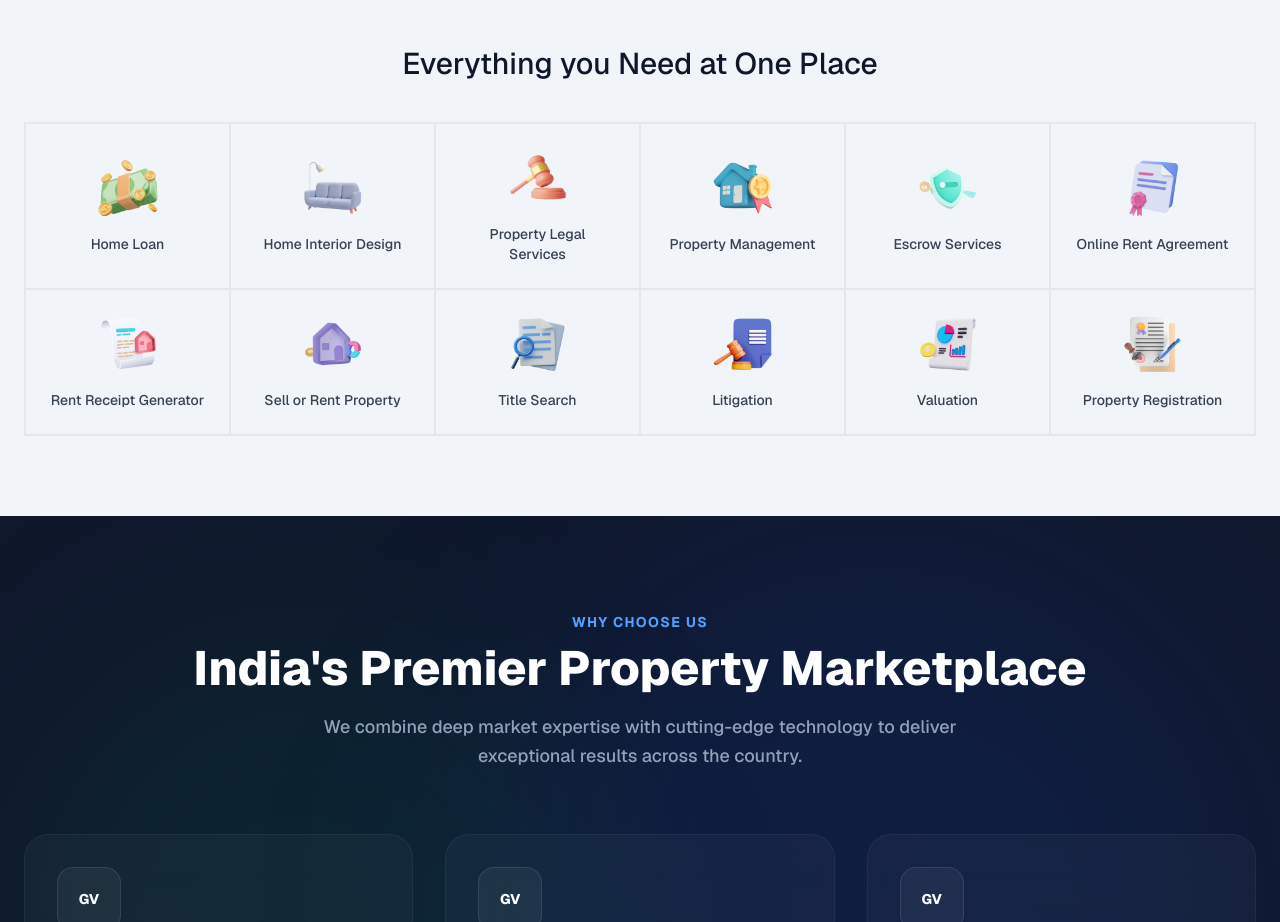
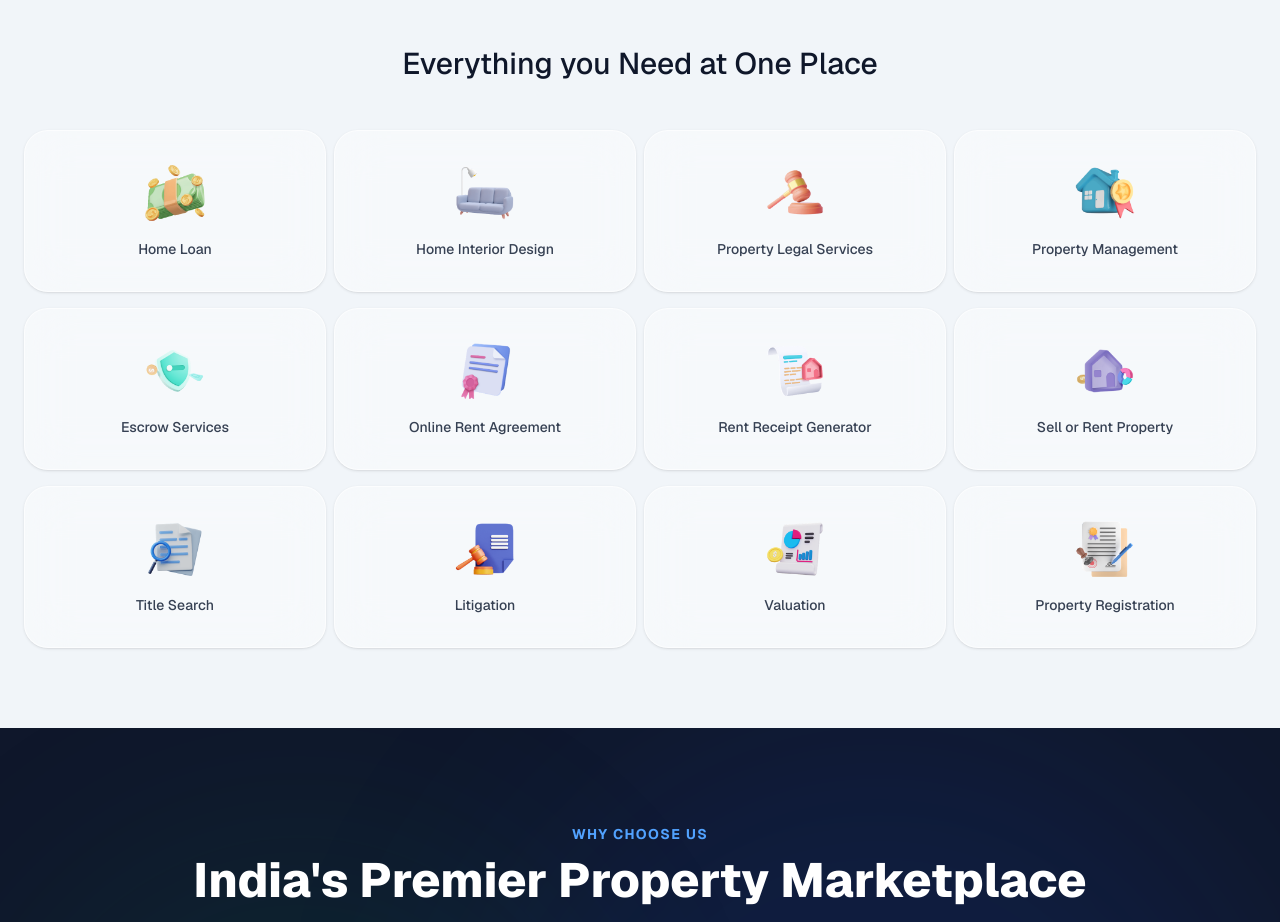
Before and after one commit to MarTech-Union/Grove-Vista-Properties, a Next.js app: page / in a window 1280 px wide. Shown: the part 3780-4702 px from the top of the page. Built offline with nearby package versions, Linux system fonts and the light colour scheme; a web font is replaced by a local one.

Commit message:
make a some changes in css of home page service section

```diff
--- a/src/components/home/HomePage.js
+++ b/src/components/home/HomePage.js
@@ -310,12 +310,12 @@ export default function HomePage() {
               Everything you Need at One Place
             </h1>
            {/* Grid */}
-        <div className="grid grid-cols-2 sm:grid-cols-3 md:grid-cols-4 lg:grid-cols-6 mt-10 border border-gray-200">
+        <div className="grid grid-cols-2 sm:grid-cols-1 md:grid-cols-2 lg:grid-cols-4 mt-10  gap-2">
 
           {service.map((service, index) => (
             <div
               key={index}
-              className="flex flex-col items-center justify-center p-6 border border-gray-200 hover:bg-white transition cursor-pointer"
+              className="flex flex-col items-center justify-center p-8 mt-2 cursor-pointer rounded-3xl border border-white/60 bg-white/40 shadow-sm backdrop-blur-xl transition-all duration-300 hover:-translate-y-2 hover:shadow-[0_20px_40px_-15px_rgba(0,0,0,0.1)]"
             >
               <Image
                 src={service.icon}
```
